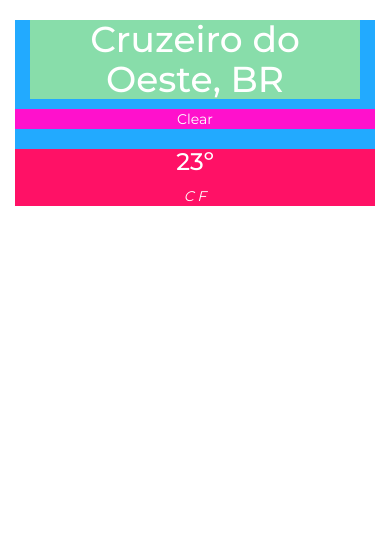
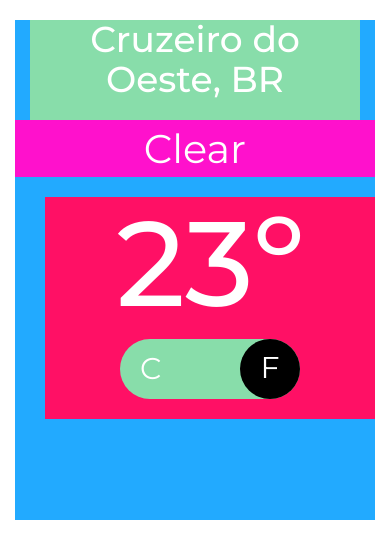
Before and after one commit to nathabonfim59/WeatherApp, a website: page index.html in a window 390 px wide. Drawn offline with nearby package versions, Linux system fonts and the light colour scheme; some icons are missing.

Commit message:
Basic responsive layout working

```diff
--- a/css/styles.css
+++ b/css/styles.css
@@ -3,26 +3,72 @@
     color: #fff;
 }
 
+.container-fluid {
+    text-align: center;
+}
 
 
 /* Background-diferenciation */
 .wrapper {
     background-color: #2AF;
+    height: 500px;
 }
 
 .header {
     background-color: #8DA;
+    height: 100px;
 }
 
 .weather-status {
     background-color: #F1C;
 }
 
+.weather-status i {
+    background-color: #3AA98A;
+    margin-bottom: 20px;
+    height: 150px;
+    font-size: 140px;
+}
+
+.weather-status p {
+    font-size: 40px;
+}
+
 .scale-wrapper {
-    background-color: #F16;
+    background-color: #FF1065;
+    padding-bottom: 20px;
+}
+
+.scale-wrapper h3 {
+    font-size: 120px;
+}
+
+.switch {
+    background-color: #8DA;
+    margin: 0 auto;
+    width: 180px;
+    height: 60px;
+    display: flex;
+    align-items: center;
+    justify-content: space-between;
+    border-radius: 30px;
+}
+
+.switch span {
+    font-size: 30px;
+    padding: 20px;
+}
+
+.switch .active {
+    height: 60px;
+    width: 60px;
+    background-color: black;
+    padding-top: 8px;
+    border-radius: 30px;
 }
 /* ------------------------- */
-
-.container-fluid {
-    text-align: center;
+@media only screen and (max-width : 990px) {
+     .scale-wrapper {
+         margin-left: 30px;
+     }
 }
--- a/index.html
+++ b/index.html
@@ -24,8 +24,8 @@
                 <div class="col-md-8 scale-wrapper">
                     <h3 id="curentTemperature">23º</h3>
                     <div class="switch" id="changeTempScale">
-                        <i id="tempCelcius" class="scale">C</i>
-                        <i id="tempFarenheit" class="scale">F</i>
+                        <span id="tempCelcius" class="scale">C</span>
+                        <span id="tempFarenheit" class="scale active">F</span>
                     </div>
                 </div>
             </div>
```
